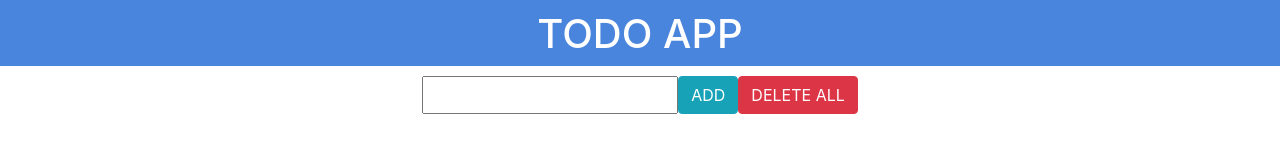
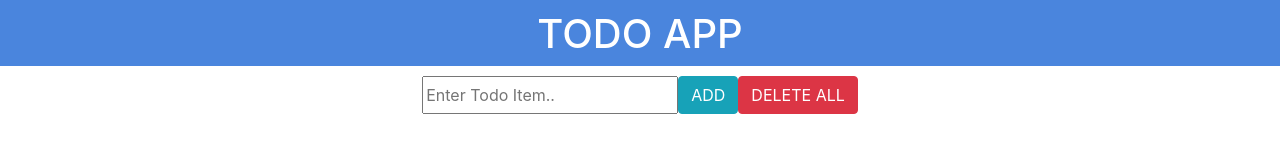
Before and after one commit to HammadAhmedSherazi/TodoApp, a plain HTML site: page index.html in a window 1280 px wide. Drawn offline with Linux system fonts and the light colour scheme.

Commit message:
Update index.html

```diff
--- a/index.html
+++ b/index.html
@@ -13,7 +13,7 @@
         <div class="row" id="row1"><h1>TODO APP</h1></div>
         <div class="container-fuild" id="boxmain">
             <div class="row">
-                <input type="text" id="input">
+                <input type="text" id="input" placeholder="Enter Todo Item..">
                 <button type="button" class="btn btn-info" onclick="addItem()">ADD</button>
                 <button type="button" class="btn btn-danger" onclick="delAllItem()">DELETE ALL</button>
             </div>
```
